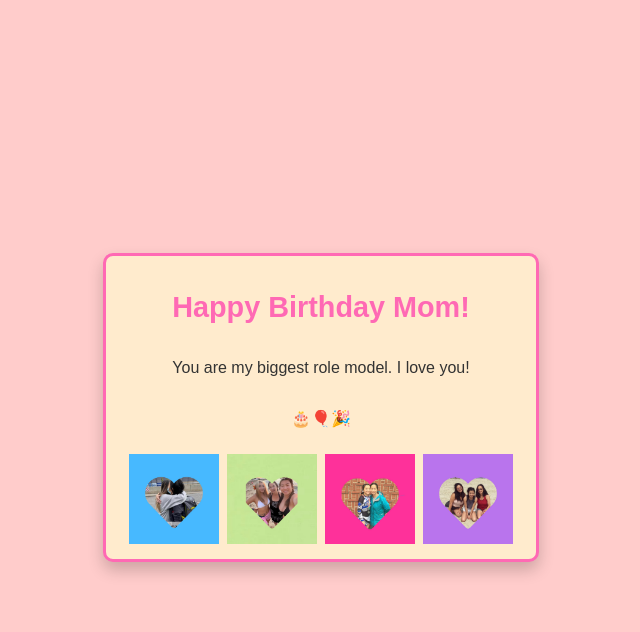
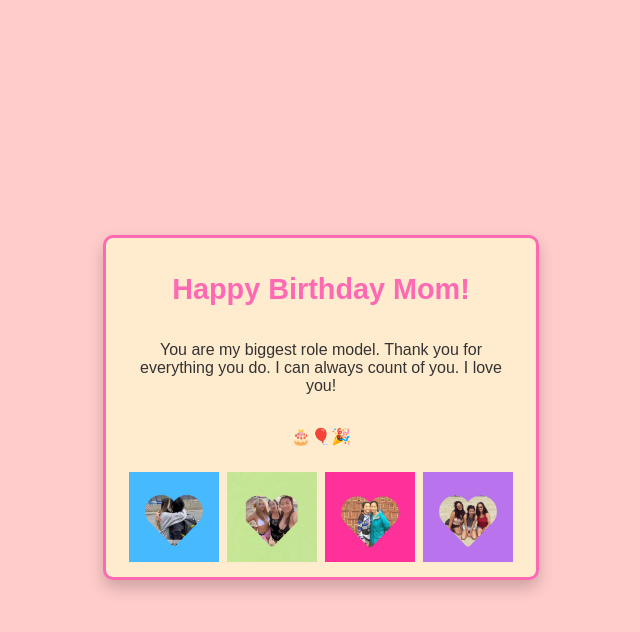
Before and after one commit to samanthalowe/MomsBirthdayCard, a plain HTML site: page index.html in a window 1280 px wide. Both pictures are taken after a click on the button "🎉 Play Song! 🎉". Shown: the whole page, without its empty margins (319-959 px from the left). Drawn offline with Linux system fonts and the light colour scheme.

Commit message:
Update index.html

```diff
--- a/index.html
+++ b/index.html
@@ -16,7 +16,7 @@
     <!-- Card with Birthday Message -->
     <div id="card">
         <h1>Happy Birthday Mom!</h1>
-        <p>You are my biggest role model. I love you!</p>
+        <p>You are my biggest role model. Thank you for everything you do. I can always count of you. I love you!</p>
         <p>🎂🎈🎉</p>
 
         <div class="photo-gallery">
```
